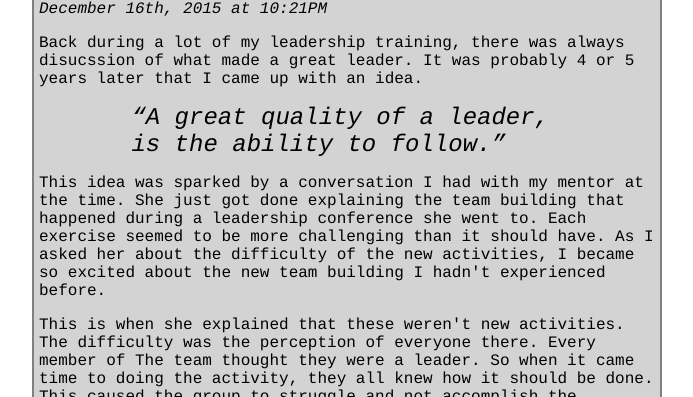
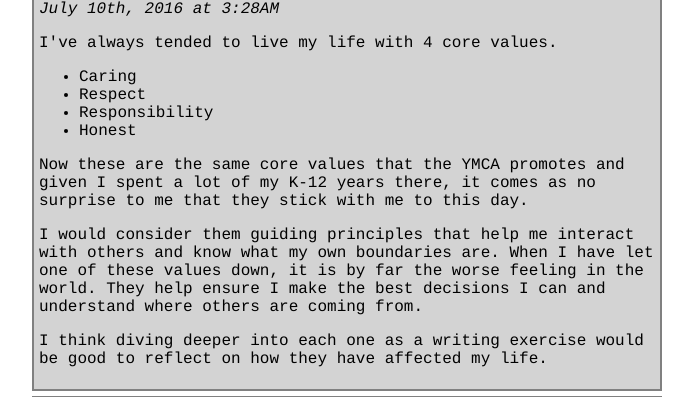
Before and after one commit to davidgrieser/davidgrieser.github.io, a plain HTML site: page index.html in a window 1280 px wide. Shown: the part 144-541 px from the top of the page, without its empty margins (303-996 px from the left). Drawn offline with Linux system fonts and the light colour scheme.

Commit message:
core values post

```diff
--- a/index.html
+++ b/index.html
@@ -30,6 +30,39 @@
       <h2>Problem Solver</h1>
     </header>
     <section id='thoughts'>
+      <article class='thought'>
+        <header>
+          <h2>Core Values</h2>
+          <p>
+            <time datetime="2016-07-10T0328">July 10th, 2016 at 3:28AM</time>
+          </p>
+        </header>
+        <p>
+        I've always tended to live my life with 4 core values.
+        </p>
+        <ul>
+          <li>Caring</li>
+          <li>Respect</li>
+          <li>Responsibility</li>
+          <li>Honest</li>
+        </ul>
+        <p>
+        Now these are the same core values that the YMCA promotes and given
+        I spent a lot of my K-12 years there, it comes as no surprise to me
+        that they stick with me to this day.
+        </p>
+        <p>
+        I would consider them guiding principles that help me interact with
+        others and know what my own boundaries are. When I have let one of
+        these values down, it is by far the worse feeling in the world. They
+        help ensure I make the best decisions I can and understand where
+        others are coming from.
+        </p>
+        <p>
+        I think diving deeper into each one as a writing exercise would be
+        good to reflect on how they have affected my life.
+        </p>
+      </article>
       <article class='thought'>
         <header>
           <h2>Best Leaders</h2>
```
